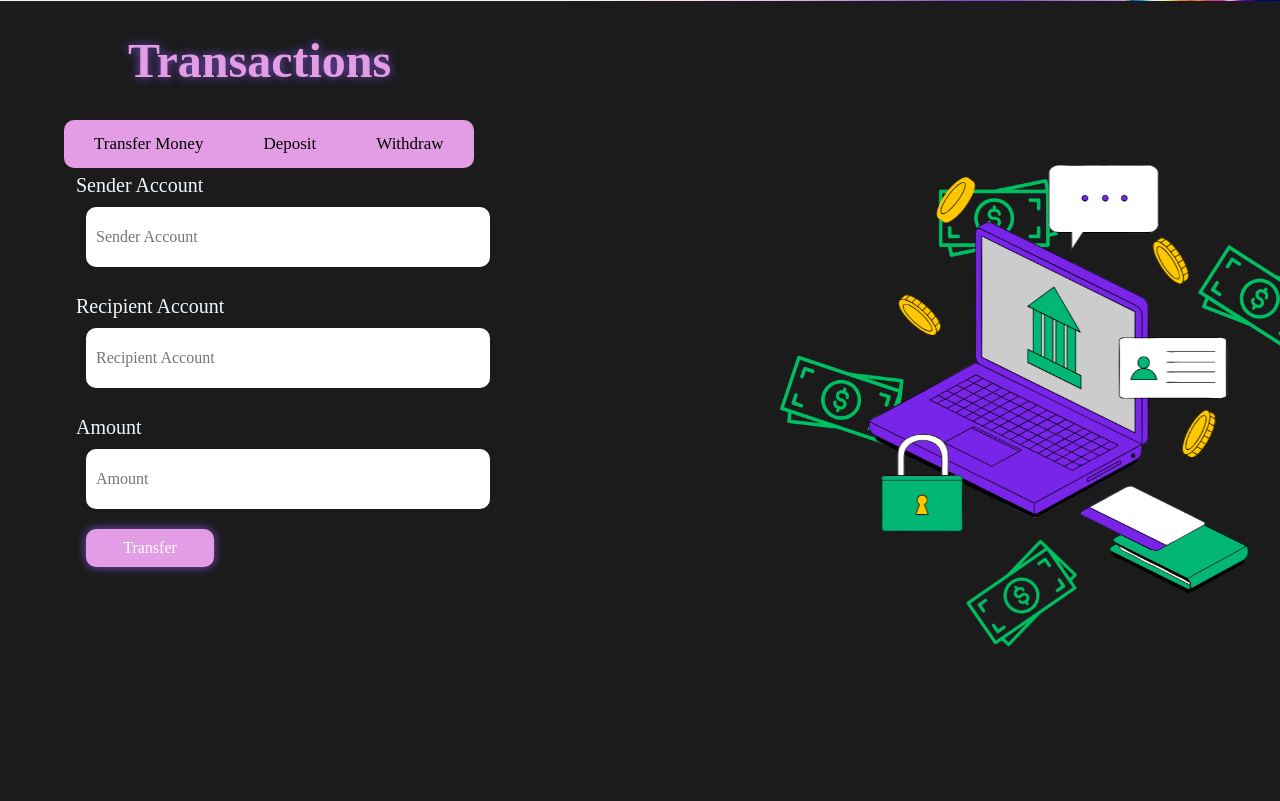
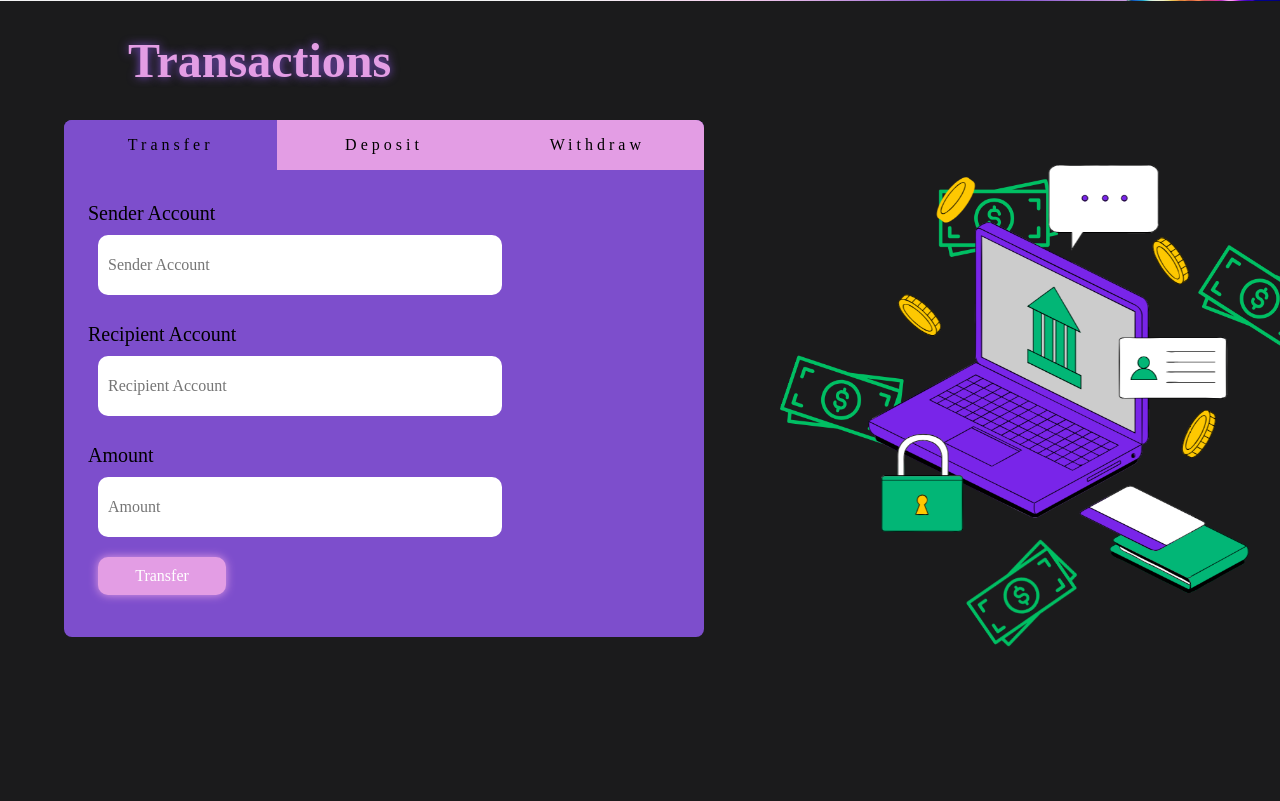
Before and after one commit to sude-go/BankingSystem, a Flask app: page / in a window 1280 px wide. Shown: the part 2399-3200 px from the top of the page. Run offline with Flask 3, Linux system fonts and the light colour scheme; some web fonts are replaced.

Commit message:
Fixed transactions bar and transactions tab

```diff
--- a/static/script.js
+++ b/static/script.js
@@ -57,18 +57,37 @@ document.addEventListener('scroll', function () {
     }
 });
 
-function showForm(evt, transactionType) {
-    var i, tabcontent, tablinks;
-    tabcontent = document.getElementsByClassName("tab-content");
-    for (i = 0; i < tabcontent.length; i++) {
-        tabcontent[i].style.display = "none";
+const tabs = document.querySelector(".tabs");
+const btns = document.querySelectorAll(".button");
+const articles = document.querySelectorAll(".content");
+tabs.addEventListener("click", function (e) {
+    const id = e.target.dataset.id;
+    if (id) {
+        btns.forEach(function (btn) {
+            btn.classList.remove("live");
+        });
+        e.target.classList.add("live");
+        articles.forEach(function (article) {
+            article.classList.remove("live");
+        });
+        const element = document.getElementById(id);
+        element.classList.add("live");
     }
+});
 
-    tablinks = document.getElementsByClassName("tab-links");
-    for (i = 0; i < tablinks.length; i++) {
-        tablinks[i].className = tablinks[i].className.replace(" selected", "");
+const icons = document.querySelector(".transactions_bar");
+icons.addEventListener("click", function (e) {
+    const id = e.target.dataset.id;
+    if (id) {
+        btns.forEach(function (btn) {
+            btn.classList.remove("live");
+        });
+        const btn = document.querySelector(`.button[data-id="${id}"]`);
+        btn.classList.add("live");
+        articles.forEach(function (article) {
+            article.classList.remove("live");
+        });
+        const element = document.getElementById(id);
+        element.classList.add("live");
     }
-
-    document.getElementById(transactionType).style.display = "block";
-    evt.currentTarget.className += " selected";
-}
+});
--- a/static/styles.css
+++ b/static/styles.css
@@ -264,41 +264,64 @@ header {
     text-shadow: #7D4ECC 0 0 10px;
 }
 
-.tab {
-    overflow: hidden;
-    width: fit-content;
+.tabs {
+    width: 50vw;
+    border-radius: 0.5rem;
+    background-color: #7D4ECC;
 }
 
-/* Style the buttons inside the tab */
-.tab button {
-    background-color: #E39DE4;
-    float: left;
+.btn-container {
+    display: grid;
+    grid-template-columns: 1fr 1fr 1fr;
+}
+
+.button:nth-child(1) {
+    border-top-left-radius: 0.5rem;
+}
+
+.button:nth-child(3) {
+    border-top-right-radius: 0.5rem;
+}
+
+.button {
+    padding: 1rem 0;
     border: none;
-    outline: none;
+    font-size: 1rem;
+    background: #E39DE4;
     cursor: pointer;
-    padding: 14px 30px;
-    transition: 0.3s;
-    font-size: 17px;
+    transition: all 0.3s linear;
+    letter-spacing: 0.25rem;
     border-radius: 0;
 }
 
-/* Change background color of buttons on hover */
-.tab button:hover {
-    background-color: #7D4ECC;
+.button:hover:not(.live) {
+    background: #e93b81;
+    color: white;
 }
 
-/* Create an active/current tab-link class */
-.tab button.selected {
-    background-color: #7D4ECC;
-    border-bottom: #7D4ECC solid 5px;
+.tabs-content {
+    padding: 2rem 1.5rem;
 }
 
-/* Style the tab content */
-.tab-content {
+/* hide content */
+.content {
     display: none;
-    padding: 6px 12px;
-    color: aliceblue;
 }
+
+.content .btn {
+    box-shadow: 0 0 10px rgb(227, 157, 228);
+    transition: all 0.3s ease-in-out;
+
+}
+
+.button.live {
+    background: #7D4ECC;
+}
+
+.content.live {
+    display: block;
+}
+
 
 /*transaction page end*/
 
@@ -310,6 +333,17 @@ header {
 /* Medium devices (landscape tablets, 768px and up) */
 
 /* Large devices (laptops/desktops, 992px and up) */
+@media (min-width: 992px) {
+    .image {
+        margin-bottom: 0;
+    }
+
+    .section-center {
+        display: grid;
+        grid-template-columns: 1fr 1fr;
+        column-gap: 2rem;
+    }
+}
 
 /* Extra large devices (large laptops and desktops, 1200px and up) */
 
--- a/templates/index.html
+++ b/templates/index.html
@@ -49,21 +49,21 @@
         {% endif %}
     </div>
     <div class="transactions_bar">
-        <a href="#transactions" onclick="showForm(event, 'transfer')">
+        <a href="#transfer" data-id="transfer">
             <img width="32" height="32"
                  src="https://img.icons8.com/external-itim2101-lineal-itim2101/64/external-money-transfer-finance-itim2101-lineal-itim2101-1.png"
                  alt="external-money-transfer-finance-itim2101-lineal-itim2101-1"/>
             <span>Transfer Money</span>
         </a>
 
-        <a href="#transactions" onclick="showForm(event, 'deposit')">
+        <a href="#deposit" data-id="deposit">
             <img width="32" height="32"
                  src="https://img.icons8.com/laces/64/1b1b1c/initiate-money-transfer.png"
                  alt="initiate-money-transfer"/>
             <span>Deposit Money</span>
         </a>
 
-        <a href="#transactions" onclick="showForm(event, 'withdraw')">
+        <a href="#withdraw" data-id="withdraw">
             <img width="32" height="32"
                  src="https://img.icons8.com/external-outline-design-circle/66/000000/external-atm-hotel-and-services-outline-design-circle.png"
                  alt="external-atm-hotel-and-services-outline-design-circle"/>
@@ -88,25 +88,29 @@
 
 <div id="transactions">
     <h1>Transactions</h1>
-    <div class="tab">
-        <button class="tab-links selected" onclick="showForm(event, 'transfer')">Transfer Money</button>
-        <button class="tab-links" onclick="showForm(event, 'deposit')">Deposit</button>
-        <button class="tab-links" onclick="showForm(event, 'withdraw')">Withdraw</button>
+    <div class="tabs">
+        <div class="btn-container">
+            <button class="button live" data-id="transfer">Transfer</button>
+            <button class="button" data-id="deposit">Deposit</button>
+            <button class="button" data-id="withdraw">Withdraw</button>
         </div>
+        <div class="tabs-content">
 
-    <div id="transfer" class="tab-content">
+            <div class="content live" id="transfer">
                 <form id="transfer-form" class="transaction-form" action="/transfer" method="post">
                     <label for="sender">Sender Account</label><br>
                     <input type="text" id="sender" name="sender" placeholder="Sender Account" required><br><br>
                     <label for="recipient">Recipient Account</label><br>
                     <input type="text" id="recipient" name="recipient" placeholder="Recipient Account" required><br><br>
                     <label for="amount">Amount</label><br>
-            <input type="number" min="0.00" max="10000.00" id="transfer-amount" name="amount" placeholder="Amount"
+                    <input type="number" min="0.00" max="10000.00" id="transfer-amount" name="amount"
+                           placeholder="Amount"
                            required><br>
                     <button class="btn" type="submit">Transfer</button>
                 </form>
             </div>
-    <div id="deposit" class="tab-content">
+
+            <div class="content" id="deposit">
                 <form id="deposit-form" class="transaction-form" action="/deposit" method="post">
                     <label for="account">Account</label><br>
                     <input type="text" id="account" name="account" required><br><br>
@@ -115,7 +119,8 @@
                     <button class="btn" type="submit">Deposit</button>
                 </form>
             </div>
-    <div id="withdraw" class="tab-content">
+
+            <div class="content" id="withdraw">
                 <form id="withdraw-form" class="transaction-form" action="/withdraw" method="post">
                     <label for="account">Account</label><br>
                     <input type="text" id="account" name="account" required><br><br>
@@ -123,6 +128,8 @@
                     <input type="number" id="amount" name="amount" required><br>
                     <button class="btn" type="submit">Withdraw</button>
                 </form>
+            </div>
+        </div>
     </div>
 </div>
 <script src="{{ url_for('static', filename='script.js') }}"></script>
```
Lines whose indentation alone changed are shown as unchanged.
